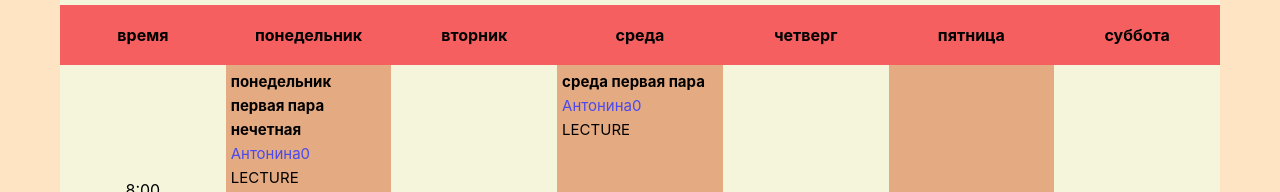
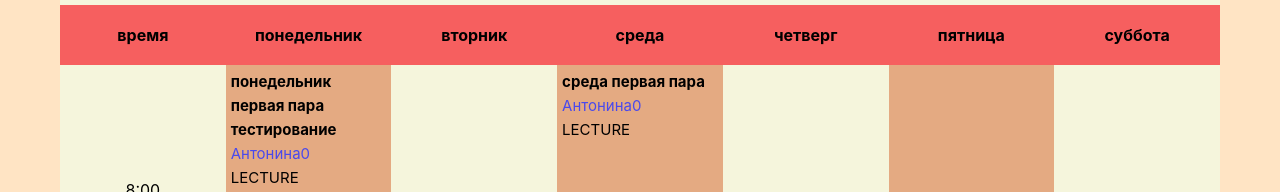
Before and after one commit to quadratishkin/schedule, a React (Create React App) app: page /schedule/groups/1 in a window 1280 px wide. Shown: the part 231-423 px from the top of the page. Built offline with nearby package versions, Linux system fonts and the light colour scheme.

Commit message:
first commit

```diff
--- a/src/data/schedules.ts
+++ b/src/data/schedules.ts
@@ -5,7 +5,7 @@ export const scheduleTest: IScheduleDay[] = [
   {
     first: [
       {
-        name: "понедельник первая пара нечетная",
+        name: "понедельник первая пара тестирование ",
         teacher: TEACHERS[0],
         audience: "а13",
         week: ParityWeek.ODD,
```
